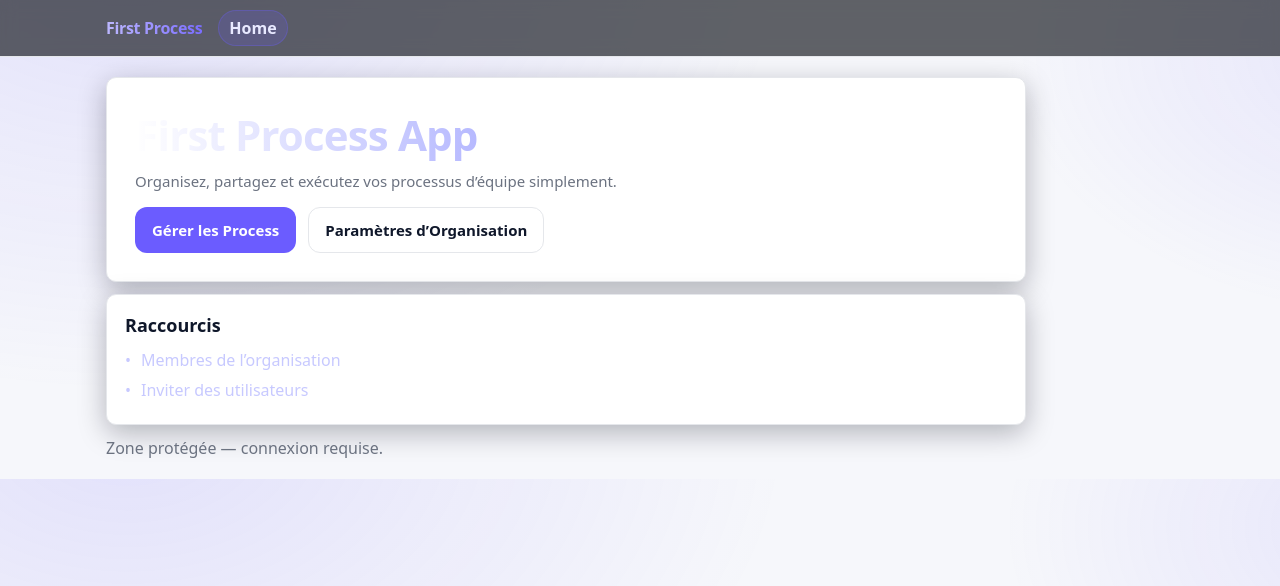
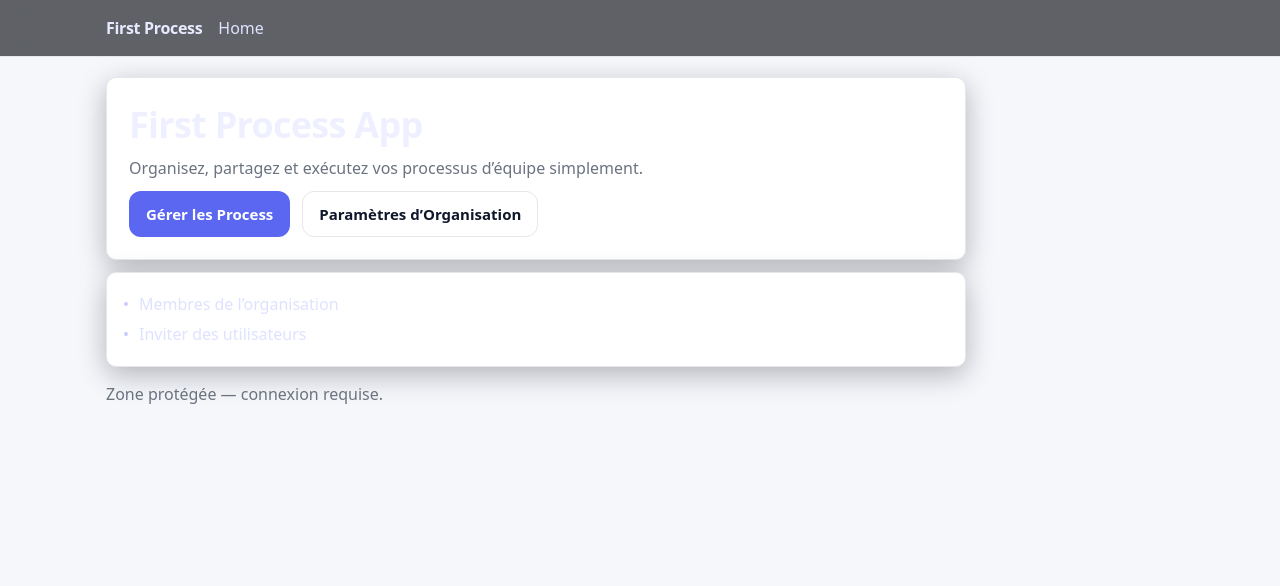
Before and after one commit to Zaymyr/First_Process_App, a Next.js app: page / in a window 1280 px wide. Shown: the top 586 px of the page. Built offline with nearby package versions, Linux system fonts and the light colour scheme; no server answers.

Commit message:
ui: simplify for readability (no background gradients, lighter header, plain title, cleaner cards)

```diff
--- a/src/app/globals.css
+++ b/src/app/globals.css
@@ -1,8 +1,8 @@
 :root {
   /* Palette */
-  --brand: #6b5cff;
-  --brand-600: #5a49ff;
-  --brand-700: #4b3bff;
+  --brand: #5b67f1;
+  --brand-600: #4a57ee;
+  --brand-700: #3646eb;
   --success: #16a34a;
   --error: #dc2626;
   --warn: #d97706;
@@ -40,9 +40,7 @@ body {
 
 body {
   color: var(--foreground);
-  background: radial-gradient(1200px 800px at 10% -10%, rgba(107,92,255,.14), transparent 55%),
-              radial-gradient(900px 600px at 110% 10%, rgba(107,92,255,.12), transparent 45%),
-              var(--background);
+  background: var(--background);
   font-family: ui-sans-serif, system-ui, -apple-system, Segoe UI, Roboto, Helvetica, Arial, "Apple Color Emoji", "Segoe UI Emoji";
   -webkit-font-smoothing: antialiased;
   -moz-osx-font-smoothing: grayscale;
@@ -69,35 +67,35 @@ a {
 .muted { color: var(--muted); }
 .kbd { font-family: ui-monospace, SFMono-Regular, Menlo, Monaco, Consolas, "Liberation Mono", "Courier New", monospace; padding:2px 6px; border:1px solid var(--border); border-radius:6px; background: var(--surface); }
 
-.btn { background: var(--brand); color: #fff; border: 1px solid transparent; border-radius: 10px; padding: 8px 12px; font-weight: 600; cursor: pointer; transition: .15s ease; }
+.btn { background: var(--brand); color: #fff; border: 1px solid transparent; border-radius: 8px; padding: 8px 12px; font-weight: 600; cursor: pointer; transition: .15s ease; }
 .btn:hover { background: var(--brand-600); transform: translateY(-1px); }
 .btn:disabled { opacity: .6; cursor: not-allowed; transform: none; }
 .btn-outline { background: transparent; border-color: var(--border); color: var(--foreground); }
 .btn-danger { background: #ef4444; }
 .btn-lg { padding: 12px 16px; border-radius: 12px; font-size: 15px; }
 
-.input, .select { width: 100%; background: var(--surface); color: var(--foreground); border: 1px solid var(--border); border-radius: 10px; padding: 8px 10px; outline: none; }
+.input, .select { width: 100%; background: var(--surface); color: var(--foreground); border: 1px solid var(--border); border-radius: 8px; padding: 8px 10px; outline: none; }
 .input:focus, .select:focus { border-color: var(--brand); box-shadow: 0 0 0 3px rgba(107,92,255,.15); }
 
-.tag { display:inline-block; padding: 2px 8px; border-radius: 999px; background: rgba(107,92,255,.12); border:1px solid rgba(107,92,255,.25); color: #c7c9ff; font-weight: 600; font-size: 12px; }
+.tag { display:inline-block; padding: 2px 8px; border-radius: 999px; background: rgba(107,92,255,.1); border:1px solid rgba(107,92,255,.2); color: #d3d6ff; font-weight: 600; font-size: 12px; }
 
 /* Links */
-.link { color: #c7c9ff; text-underline-offset: 3px; }
-.link:hover { color: #fff; text-decoration: underline; }
+.link { color: #dfe2ff; text-underline-offset: 3px; }
+.link:hover { color: #ffffff; text-decoration: underline; }
 
 /* Typography */
 h1 { font-size: 36px; font-weight: 800; letter-spacing: -0.02em; }
 h2 { font-size: 24px; font-weight: 700; letter-spacing: -0.01em; }
 h3 { font-size: 18px; font-weight: 700; }
-.title-gradient { background: linear-gradient(90deg, #ffffff, #b6b9ff 40%, #8f96ff 70%); -webkit-background-clip: text; background-clip: text; color: transparent; }
-.brand { font-weight: 800; letter-spacing: -0.02em; background: linear-gradient(90deg, #bdb8ff, #7a6dff); -webkit-background-clip: text; background-clip: text; color: transparent; }
+.title-plain { color: #eef0ff; }
+.brand { font-weight: 800; letter-spacing: -0.02em; color: #e8eaff; }
 
 /* Cards */
-.card-hover { transition: transform .12s ease, box-shadow .12s ease; }
-.card-hover:hover { transform: translateY(-2px); box-shadow: 0 14px 36px rgba(2,6,23,.35); }
+.card-hover { transition: transform .1s ease, box-shadow .1s ease; }
+.card-hover:hover { transform: translateY(-1px); box-shadow: 0 10px 26px rgba(2,6,23,.28); }
 
 /* Menus */
-.menu { position: absolute; top: 100%; right: 0; background: var(--panel); border: 1px solid var(--border); border-radius: 12px; min-width: 200px; padding: 6px; box-shadow: var(--shadow); }
+.menu { position: absolute; top: 100%; right: 0; background: var(--panel); border: 1px solid var(--border); border-radius: 10px; min-width: 200px; padding: 6px; box-shadow: var(--shadow); }
 .menu-item { display:block; width:100%; text-align:left; padding:8px 10px; border-radius:8px; background:transparent; border:none; color: var(--foreground); cursor:pointer; }
 .menu-item:hover { background: rgba(255,255,255,.05); }
 
--- a/src/app/page.tsx
+++ b/src/app/page.tsx
@@ -1,23 +1,19 @@
 export default function Page() {
   return (
-    <section className="stack" style={{ maxWidth: 920 }}>
-      <div className="card card-hover" style={{ padding: 28 }}>
-        <h1 className="title-gradient" style={{ fontSize: 42 }}>First Process App</h1>
-        <p className="muted" style={{ marginTop: 8, fontSize: 15 }}>Organisez, partagez et exécutez vos processus d’équipe simplement.</p>
-        <div className="row" style={{ marginTop: 16 }}>
+    <section className="stack" style={{ maxWidth: 860 }}>
+      <div className="card" style={{ padding: 22 }}>
+        <h1 className="title-plain" style={{ fontSize: 36 }}>First Process App</h1>
+        <p className="muted" style={{ marginTop: 8 }}>Organisez, partagez et exécutez vos processus d’équipe simplement.</p>
+        <div className="row" style={{ marginTop: 12 }}>
           <a className="btn btn-lg" href="/processes">Gérer les Process</a>
           <a className="btn btn-outline btn-lg" href="/org">Paramètres d’Organisation</a>
         </div>
       </div>
-
-      <div className="card" style={{ padding: 18 }}>
-        <h3>Raccourcis</h3>
-        <ul style={{ lineHeight: 1.9, marginTop: 8 }}>
-          <li><a className="link" href="/org/members">Membres de l’organisation</a></li>
-          <li><a className="link" href="/org/invite">Inviter des utilisateurs</a></li>
-        </ul>
-      </div>
-      <p className="muted">Zone protégée — connexion requise.</p>
+      <ul className="card" style={{ padding: 16, lineHeight: 1.9 }}>
+        <li><a className="link" href="/org/members">Membres de l’organisation</a></li>
+        <li><a className="link" href="/org/invite">Inviter des utilisateurs</a></li>
+      </ul>
+      <p className="muted" style={{ marginTop: 4 }}>Zone protégée — connexion requise.</p>
     </section>
   );
 }
--- a/src/components/AppHeader.tsx
+++ b/src/components/AppHeader.tsx
@@ -39,7 +39,7 @@ export default function AppHeader() {
     <header className="spaced" style={{ height: 56 }}>
       <nav className="row" style={{ alignItems:'center', gap: 16 }}>
         <Link href="/" className="brand" style={{ fontSize: 16 }}>First Process</Link>
-        <Link href="/" className="pill" aria-label="Home">Home</Link>
+        <Link href="/" className="link" aria-label="Home">Home</Link>
       </nav>
       <div>
         <AuthStatus />
```
